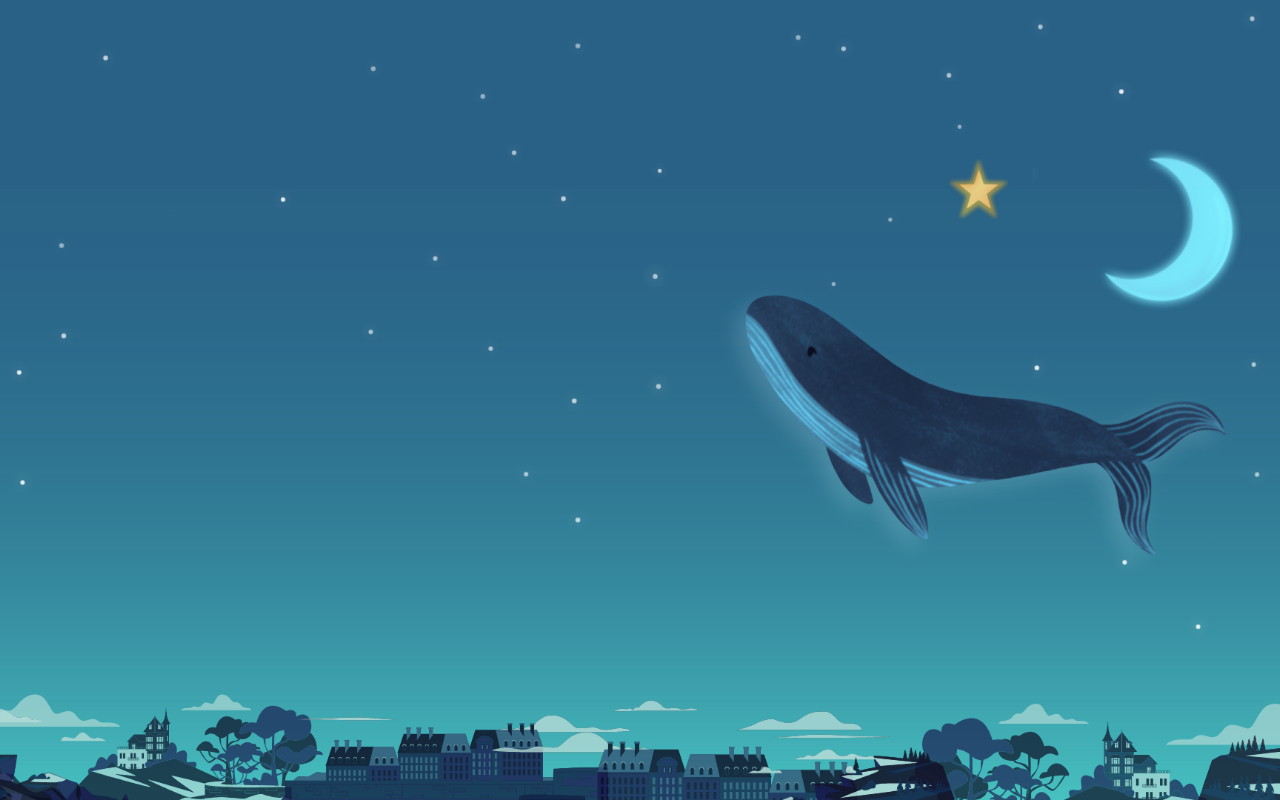
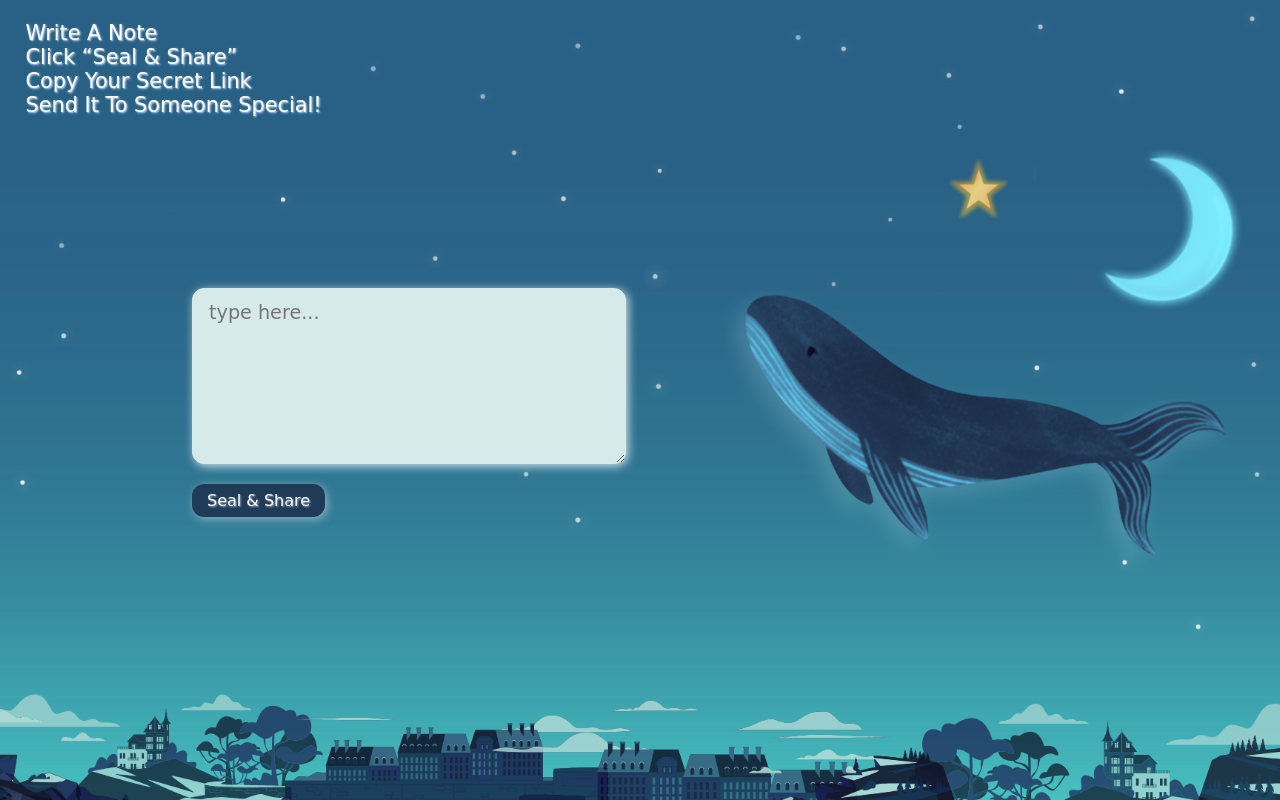
Before and after one commit to gfyfaye/whalenote, a plain HTML site: page src/main.html in a window 1280 px wide. Drawn offline with Linux system fonts and the light colour scheme; a web font is replaced by a local one.

Commit message:
text area, send button

```diff
--- a/src/bganimations.js
+++ b/src/bganimations.js
@@ -17,3 +17,17 @@ function startTwinkling() {
 }
 
 startTwinkling();
+
+
+const notearea = document.querySelector('.notearea');
+const charError = document.getElementById('charError');
+const maxLength = parseInt(notearea.getAttribute('maxlength'));
+
+
+notearea.addEventListener('input', () => {
+  if (notearea.value.length === maxLength) {
+    charError.classList.add('visible');
+  } else {
+    charError.classList.remove('visible');
+  }
+});
--- a/src/main.css
+++ b/src/main.css
@@ -3,6 +3,7 @@ body {
   padding: 0;
   height: 100%;
   overflow: hidden;
+  font-family: 'Gaegu', cursive;
 }
 
 .bg, .stars {
@@ -23,3 +24,76 @@ body {
   z-index: 1;
   opacity: 0.8;
 }
+
+#instructions {
+    font-size: 1.3em;
+    z-index: 2;
+    top: 0%;
+    left: 2%;
+    color: white;
+    position: absolute;
+    text-shadow: 1px 1px 2px rgb(201, 223, 255);
+    background-color: #296186;
+}
+
+
+.note-container {
+    display: flex;
+    flex-direction: column;
+}
+.notearea {
+    min-width: 400px;
+    max-width: 400px;
+    min-height: 150px;
+    max-height: 150px;
+
+    padding: 0.75rem 1rem;
+    border-radius: 12px;
+    border-color: #d7eaea;
+    background-color: #d7eaea;
+    font-size: 1.2rem;
+    font-family: 'Gaegu', cursive;
+    box-shadow: 2px 2px 10px rgba(255, 255, 255, 0.8);
+    z-index: 2;
+    top: 36%;
+    left: 15%;
+    position: absolute;
+}
+
+#charError {
+    z-index: 3;
+    top: calc(40% + 120px);
+    left: 34%;
+    transform: translateX(-50%);
+    position: absolute;
+    opacity: 0;
+    transition: opacity 0.3s ease;
+    color: #d95f7a;
+
+}
+
+#charError.visible {
+  opacity: 1;
+}
+
+.sealsharebtn {
+    position: absolute;
+    top: calc(38% + 180px);
+    left: 15%;
+    padding: 7px 15px;
+    font-family: 'Gaegu', cursive;
+    font-size: 1rem;
+    border: none;
+    color: white;
+    text-shadow: 1px 1px 2px rgb(201, 223, 255, 0.7);
+    background-color: #1f3b58;
+    border-radius: 12px;
+    cursor: pointer;
+    z-index: 2;
+    box-shadow: 2px 2px 8px rgba(232, 231, 231, 0.5);
+    transition: background-color 0.3s ease, transform 0.2s ease;
+}
+.sealsharebtn:hover {
+  background-color: #3f6185;
+  transform: scale(1.05);
+}
--- a/src/main.html
+++ b/src/main.html
@@ -12,7 +12,15 @@
         <img class="stars" src="../assets/stars.png" />
         <img class="stars" src="../assets/stars2.png" />
         <img class="stars" src="../assets/stars3.png" />
+        <p id="instructions"> Write A Note<br>Click “Seal & Share”<br>Copy Your Secret Link<br>Send It To Someone Special!</p>
 
+        <div class="note-container">
+            <textarea name="note" class="notearea" placeholder="type here..." maxlength="317" ></textarea>
+
+            <p id="charError">You've hit the maximum character limit!</p>
+
+            <button class="sealsharebtn"> Seal & Share</button>
+        </div>
 
 
         <script src="bganimations.js"></script>
```
